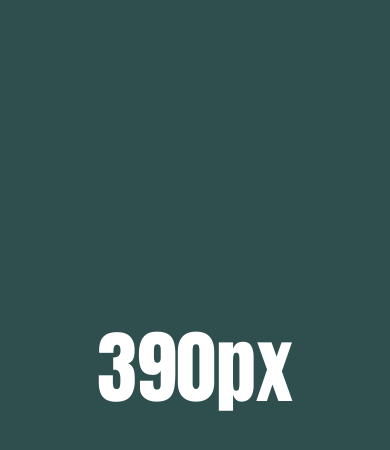
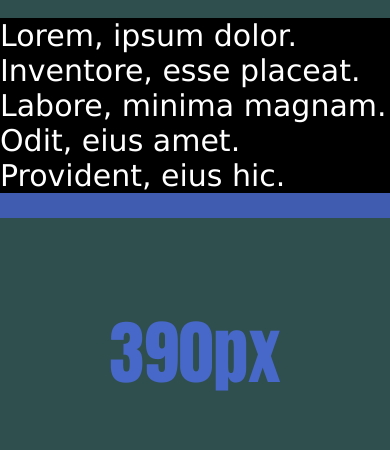
Before and after one commit to FatimaMillanes/ulsa-app-responsive, a plain HTML site: page index.html in a window 390 px wide. Drawn offline with Linux system fonts and the light colour scheme.

Commit message:
third commit

```diff
--- a/index.html
+++ b/index.html
@@ -17,6 +17,14 @@
   </nav>
     -->
     <h1 id="pixels-text" class="pixels-text">0px</h1>
+    <br>
+    <div id="container" class="container">
+      <div class="section">Lorem, ipsum dolor.</div>
+      <div class="section">Inventore, esse placeat.</div>
+      <div class="section">Labore, minima magnam.</div>
+      <div class="section">Odit, eius amet.</div>
+      <div class="section">Provident, eius hic.</div>
+    </div>
     <script src="app.js"></script>
 </body>
 </html>
--- a/style.css
+++ b/style.css
@@ -33,14 +33,28 @@ body{
   .pixels-text{
     position: absolute;
     font-family: Impact, Haettenschweiler, 'Arial Narrow Bold', sans-serif;
-    font-size: 80px;
-    color: white;
+    font-size: 30px;
+    color: darkslategray;
     text-align: center;
     top: 30%;
     left: 0;
     right: 0;
   }
+.container{
+    width: 90%;
+    height: 200px;
+    background-color:rgb(64, 92, 177);
+    margin: 0 auto;
 
+}
+.section{
+    float: left;
+    font-family: Verdana, Geneva, Tahoma, sans-serif;
+    font-size: 30px;
+    color: white;
+    background-color: black;
+    margin-left: 10px;
+}
 
 
 
@@ -51,20 +65,53 @@ body{
   @media only screen and (max-width:1400px){
       body{
           background-color: cornflowerblue;
+
       }
+      .pixels-text{
+        color:teal;
+        font-size: 40px;
+
+      }
+
   }
+
   @media only screen and (max-width:1000px){
         body{
             background-color:darkcyan ;
         }
+        .pixels-text{
+            color:rgb(1, 116, 116);
+            font-size: 50px;
+          }
     }
+
     @media only screen and (max-width:800px){
         body{
             background-color: teal;
         }
+        .pixels-text{
+            color:cornflowerblue;
+            font-size: 60px;
+          }
     }
         @media only screen and (max-width:600px){
             body{
                 background-color: darkslategray;
             }
+            .pixels-text{
+                color:rgb(72, 104, 201);
+                font-size: 70px;
+              }
+              .section{
+                  float: none;
+                  margin-left: 0%;
+              }
+              .section:hover{
+                  background-color: rgb(72, 104, 201);
+                  color: black;
+              }
+              .container{
+                  width: 100%;
+              }
+
 }
```
